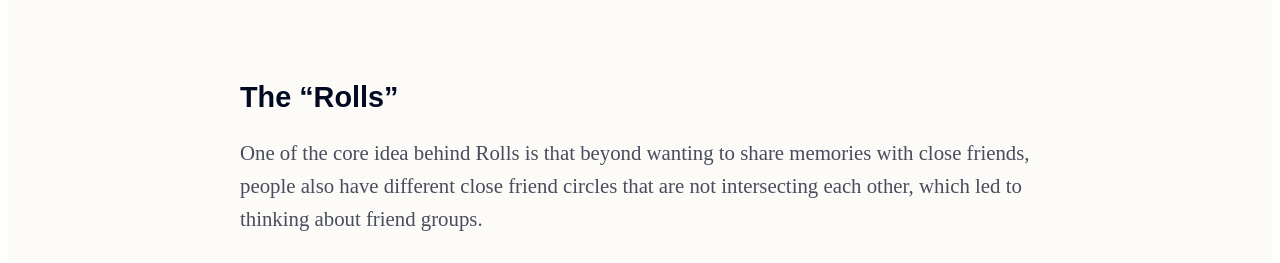
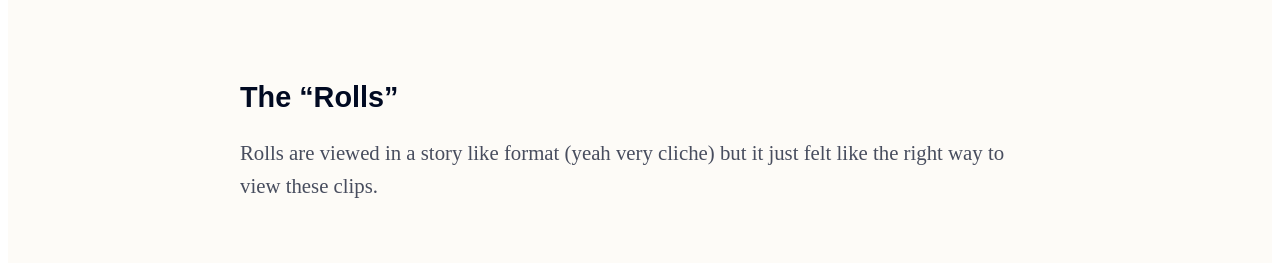
Before and after one commit to eogunjirin/Portfolio, a Gatsby site: page /projects/rolls in a window 1280 px wide. Shown: the part 5980-6243 px from the top of the page. Built offline with nearby package versions, Linux system fonts and the light colour scheme; Gatsby itself is replaced by a stand-in of ours.

Commit message:
Roll content and website preview image change.

```diff
--- a/src/pages/projects/rolls.js
+++ b/src/pages/projects/rolls.js
@@ -100,7 +100,7 @@
                 <section className="project-section">
                     <h2>The “Rolls”</h2>
                     <p>
-                One of the core idea behind Rolls is that beyond wanting to share memories with close friends, people also have different close friend circles that are not intersecting each other, which led to thinking about friend groups.
+                        Rolls are viewed in a story like format (yeah very cliche) but it just felt like the right way to view these clips.
                     </p>
                     <div className="image-grid">
                         <FadeInImage src={Image8} alt="Viewing clips" />
```
Also changed, not shown: 1 other file. Lines whose indentation alone changed are shown as unchanged.
